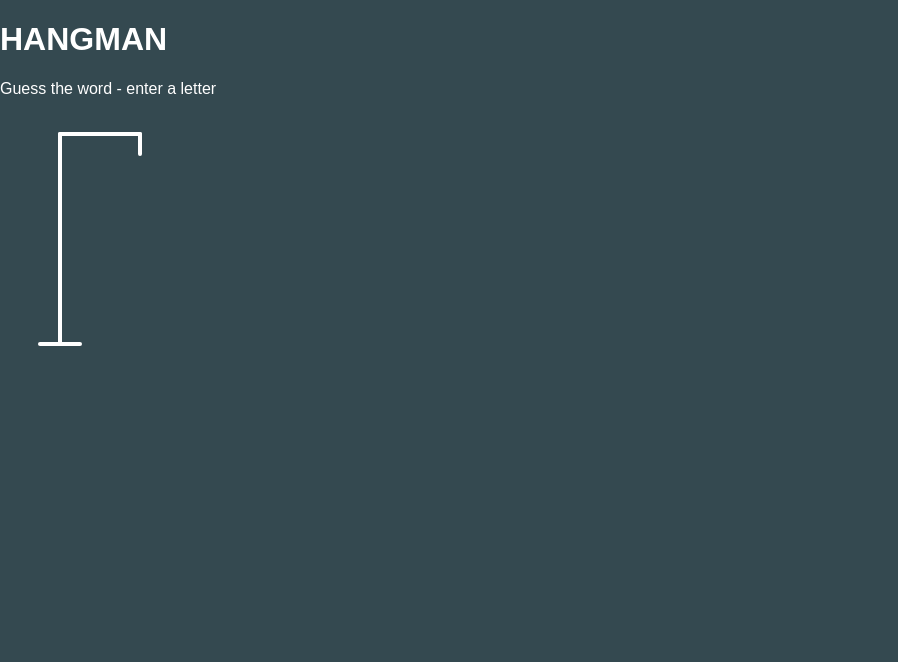
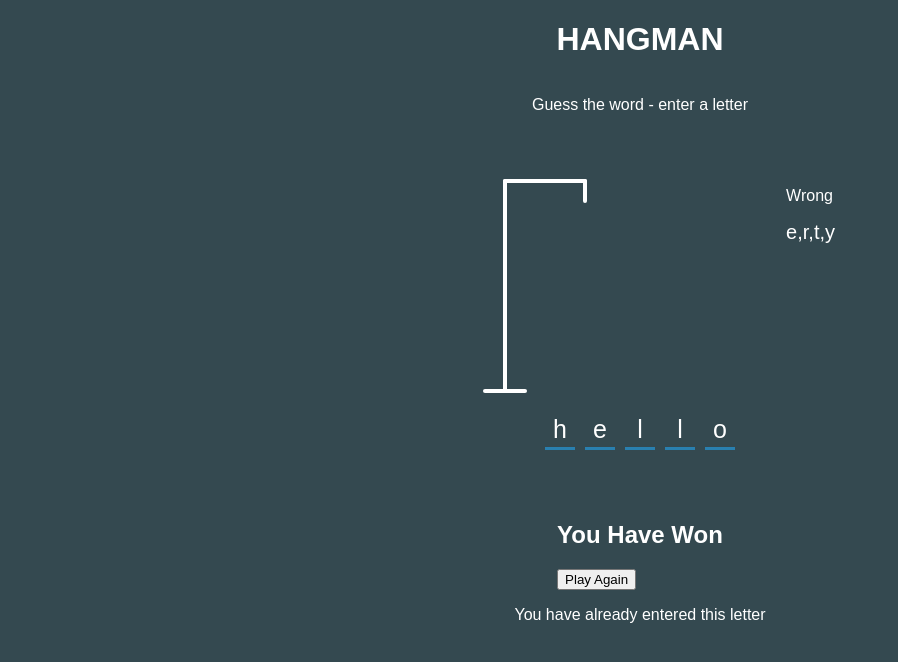
Before and after one commit to dorotaszot/hangman, a plain HTML site: page index.html in a window 1280 px wide. Shown: the whole page, without its empty margins (0-898 px from the left). Drawn offline with Linux system fonts and the light colour scheme.

Commit message:
some styling added

```diff
--- a/index.html
+++ b/index.html
@@ -28,6 +28,34 @@
       <line x1="140" y1="160" x2="160" y2="200" class="figure-part"></line>
       <line x1="120" y1="200" x2="140" y2="160" class="figure-part"></line>
     </svg>
+
+    <div class="wrong-letters-container">
+      <div id="wrong-letters">
+        <p>Wrong</p>
+        <span>e,r,t,y</span>
+      </div>
+    </div>
+
+    <div class="word" id="word">
+      <div class="letter">h</div>
+      <div class="letter">e</div>
+      <div class="letter">l</div>
+      <div class="letter">l</div>
+      <div class="letter">o</div>
+    </div>
+  </div>
+
+  <!-- Container for final message -->
+  <div class="popup-container" id="popup-container">
+    <div class="popup">
+      <h2 id="final-message">You Have Won</h2>
+      <button id="play-button">Play Again</button>
+    </div>
+  </div>
+
+  <!-- Notification -->
+  <div class="notification-container" id="notification-container">
+    <p>You have already entered this letter</p>
   </div>
 
   <script src="main.js"></script>
--- a/style.css
+++ b/style.css
@@ -1,18 +1,27 @@
+* {
+  box-sizing: border-box;
+}
+
 body {
   background-color: #344950;
   color: #fff;
-  box-sizing: border-box;
   margin: 0;
   padding: 0;
-}
-
-* {
   font-family: Arial, Helvetica, sans-serif;
+  display: flex;
+  flex-direction: column;
+  /* justify-content: center; */
+  align-items: center;
+  height: 80vh;
+  overflow: hidden;
 }
 
 .game-container {
-  margin: 0 auto;
-  width: 100%;
+  width: 450px;
+  height: 350px;
+  position: relative;
+  padding: 20px 30px;
+  margin: auto;
 }
 
 .figure-container {
@@ -25,3 +34,35 @@ body {
 .figure-part {
   display: none;
 }
+
+.wrong-letters-container {
+  position: absolute;
+  top: 30px;
+  right: 30px;
+  display: flex;
+  align-items: center;
+  justify-content: center;
+}
+
+.wrong-letters-container span {
+  font-size: 20px;
+}
+
+.word {
+  display: flex;
+  position: absolute;
+  left: 50%;
+  transform: translateX(-50%);
+}
+
+.letter {
+  border-bottom: 3px solid #2980b0;
+  margin: 5px;
+  height: 30px;
+  width: 30px;
+  display: flex;
+  justify-content: center;
+  align-items: center;
+  font-size: 25px;
+  padding-bottom: 8px;
+}
```
